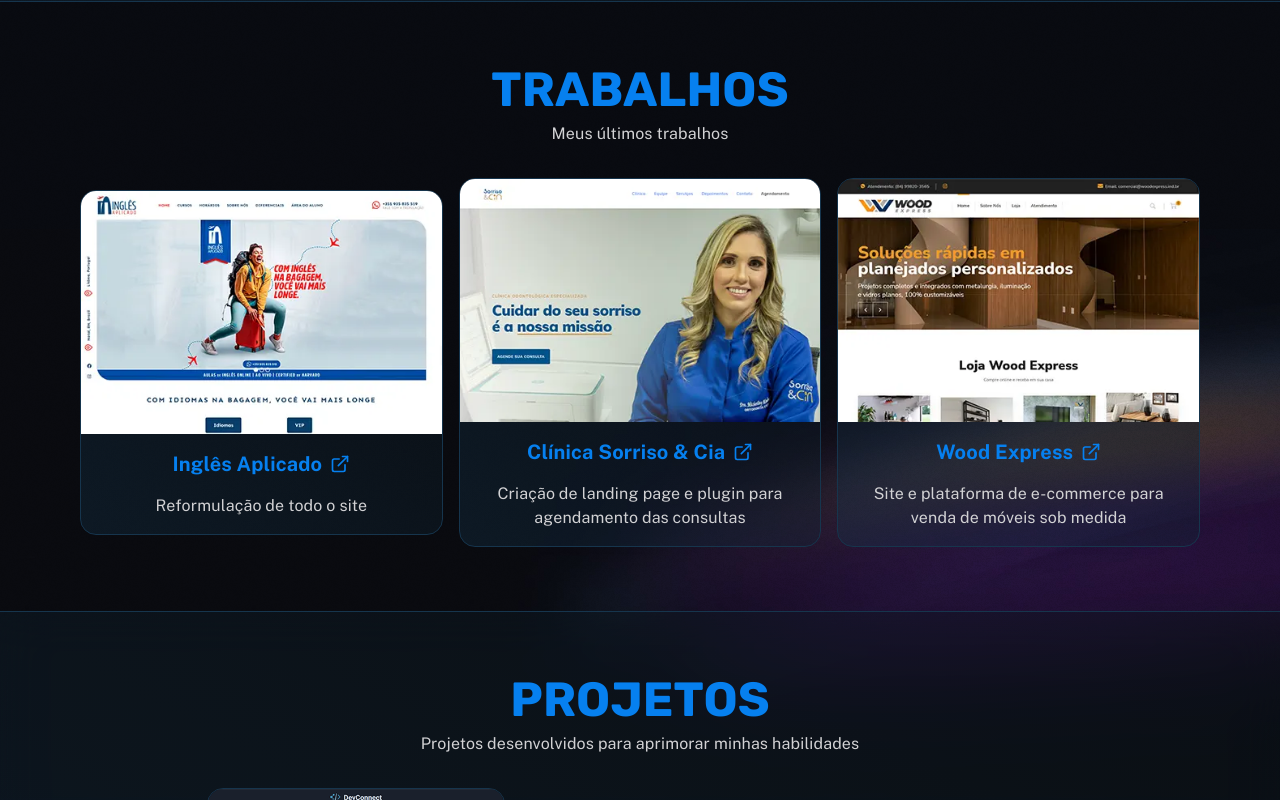
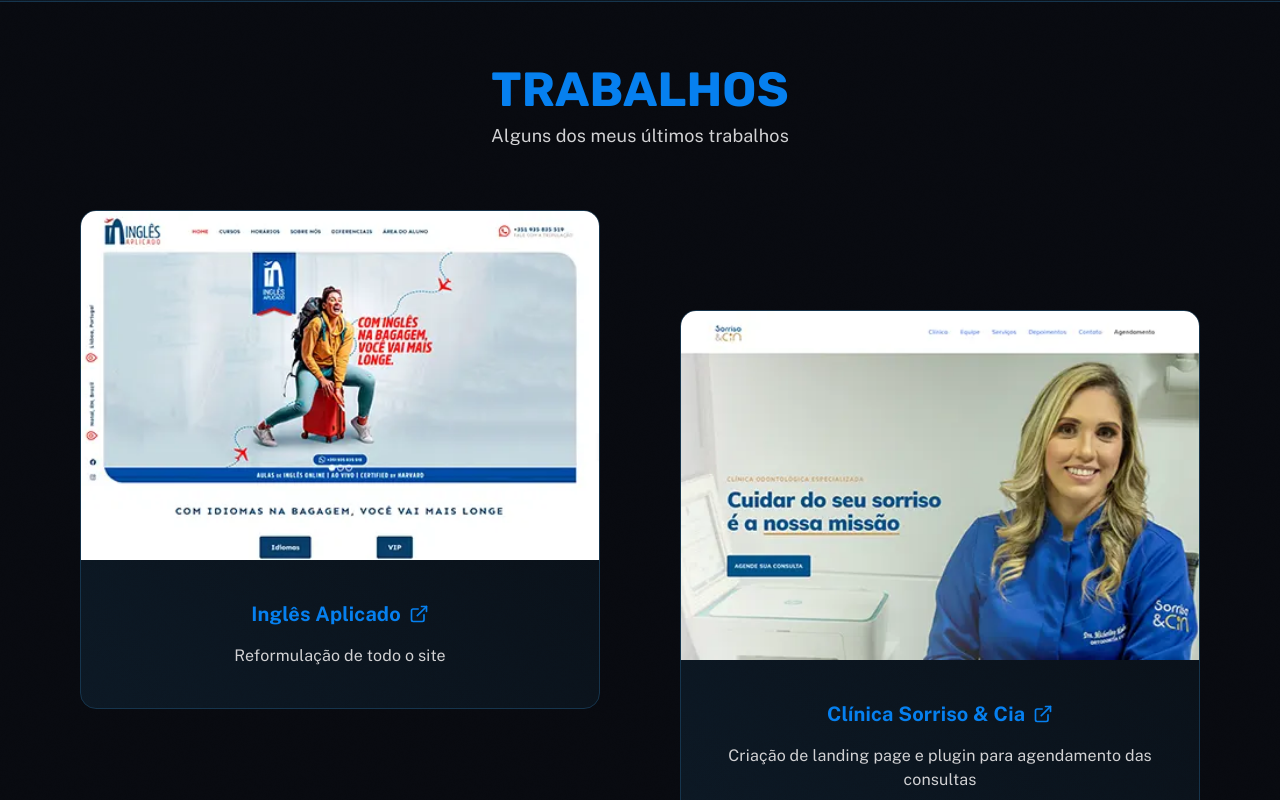
Before and after one commit to MBrunoS/portfolio, a Next.js app: page / in a window 1280 px wide. Shown: the part 1140-1940 px from the top of the page. Built offline with nearby package versions, Linux system fonts and the light colour scheme.

Commit message:
feat: update works section

```diff
--- a/src/components/Card/Cover.tsx
+++ b/src/components/Card/Cover.tsx
@@ -8,6 +8,7 @@
   imgUrl: string | StaticImageData;
   title: string;
   link: string;
+  className?: string;
 }
 
 export const CoverCard: React.FC<CoverCardProps> = ({
@@ -15,9 +16,12 @@
   imgUrl,
   title,
   link,
+  className,
 }) => {
   return (
-    <div className="w-full sm:w-[24rem] bg-card-gradient border border-solid border-highlight-color rounded-2xl border-1 overflow-hidden">
+    <div
+      className={`w-full  bg-card-gradient border border-solid border-highlight-color rounded-2xl border-1 overflow-hidden ${className}`}
+    >
       <Image
         src={imgUrl}
         alt={title}
@@ -25,7 +29,7 @@
         className="object-contain !relative !h-[unset]"
       />
 
-      <div className="px-6 py-4">
+      <div className="px-6 py-10">
         <div className="font-bold text-xl mb-4 text-primary-color">
           <Link
             href={link}
--- a/src/components/Jobs/index.tsx
+++ b/src/components/Jobs/index.tsx
@@ -29,12 +29,13 @@
   ];
 
   return (
-    <div className="flex flex-col md:flex-row gap-4 items-center justify-around mt-8">
+    <div className="grid md:grid-cols-2 gap-4 md:gap-10 lg:gap-20 place-items-center mt-8 sm:px-8 md:px-0">
       {jobList.map((job, i) => (
         <CoverCard
           title={job.title}
           link={job.link}
           imgUrl={job.imgUrl}
+          className="md:even:translate-y-28"
           key={i}
         >
           {job.description}
--- a/src/pages/index.tsx
+++ b/src/pages/index.tsx
@@ -68,13 +68,15 @@
 
       <Section id="jobs">
         <Heading as="h2">Trabalhos</Heading>
-        <p className="text-secondary-color mt-2">Meus últimos trabalhos</p>
+        <p className="text-secondary-color text-lg mt-2 mb-12">
+          Alguns dos meus últimos trabalhos
+        </p>
         <Jobs />
       </Section>
 
-      <Section id="projects" variant="featured">
+      <Section id="projects">
         <Heading as="h2">Projetos</Heading>
-        <p className="text-secondary-color mt-2">
+        <p className="text-secondary-color text-lg mt-2">
           Projetos desenvolvidos para aprimorar minhas habilidades
         </p>
         <Projects />
```
